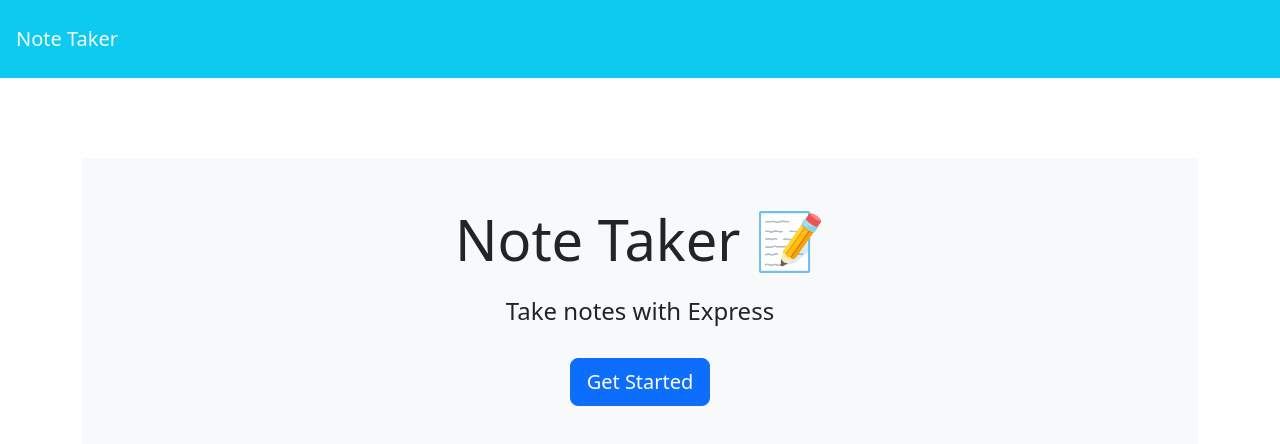
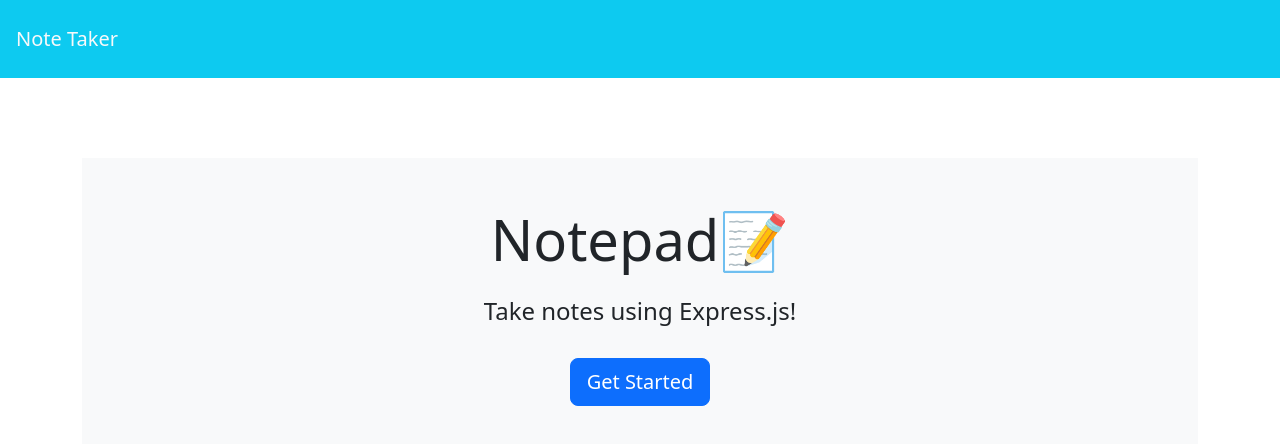
Before and after one commit to F3N215/Express-Note-Taking-App, a website: page public/index.html in a window 1280 px wide. Drawn offline with nearby package versions, Linux system fonts and the light colour scheme; no server answers.

Commit message:
revise title

```diff
--- a/public/index.html
+++ b/public/index.html
@@ -5,7 +5,7 @@
   <meta charset="UTF-8">
   <meta name="viewport" content="width=device-width, initial-scale=1.0">
   <meta http-equiv="X-UA-Compatible" content="ie=edge">
-  <title>Note Taker</title>
+  <title>Notepad Express</title>
   <link href="https://cdn.jsdelivr.net/npm/bootstrap@5.2.3/dist/css/bootstrap.min.css" rel="stylesheet" integrity="sha384-rbsA2VBKQhggwzxH7pPCaAqO46MgnOM80zW1RWuH61DGLwZJEdK2Kadq2F9CUG65" crossorigin="anonymous">
 </head>
 
@@ -16,8 +16,8 @@
   </nav>
   <div class="container">
     <div style="margin-top: 80px;" class="text-center p-5 mb-4 bg-light">
-      <h1 class="display-4">Note Taker <span role="img" aria-label="Memo">📝</span></h1>
-      <h4 class="mt-4">Take notes with Express</h4>
+      <h1 class="display-4">Notepad<span role="img" aria-label="Memo">📝</span></h1>
+      <h4 class="mt-4">Take notes using Express.js!</h4>
       <a class="btn btn-primary btn-lg mt-4" href="/notes" role="button">Get Started</a>
     </div>
   </div>
```
